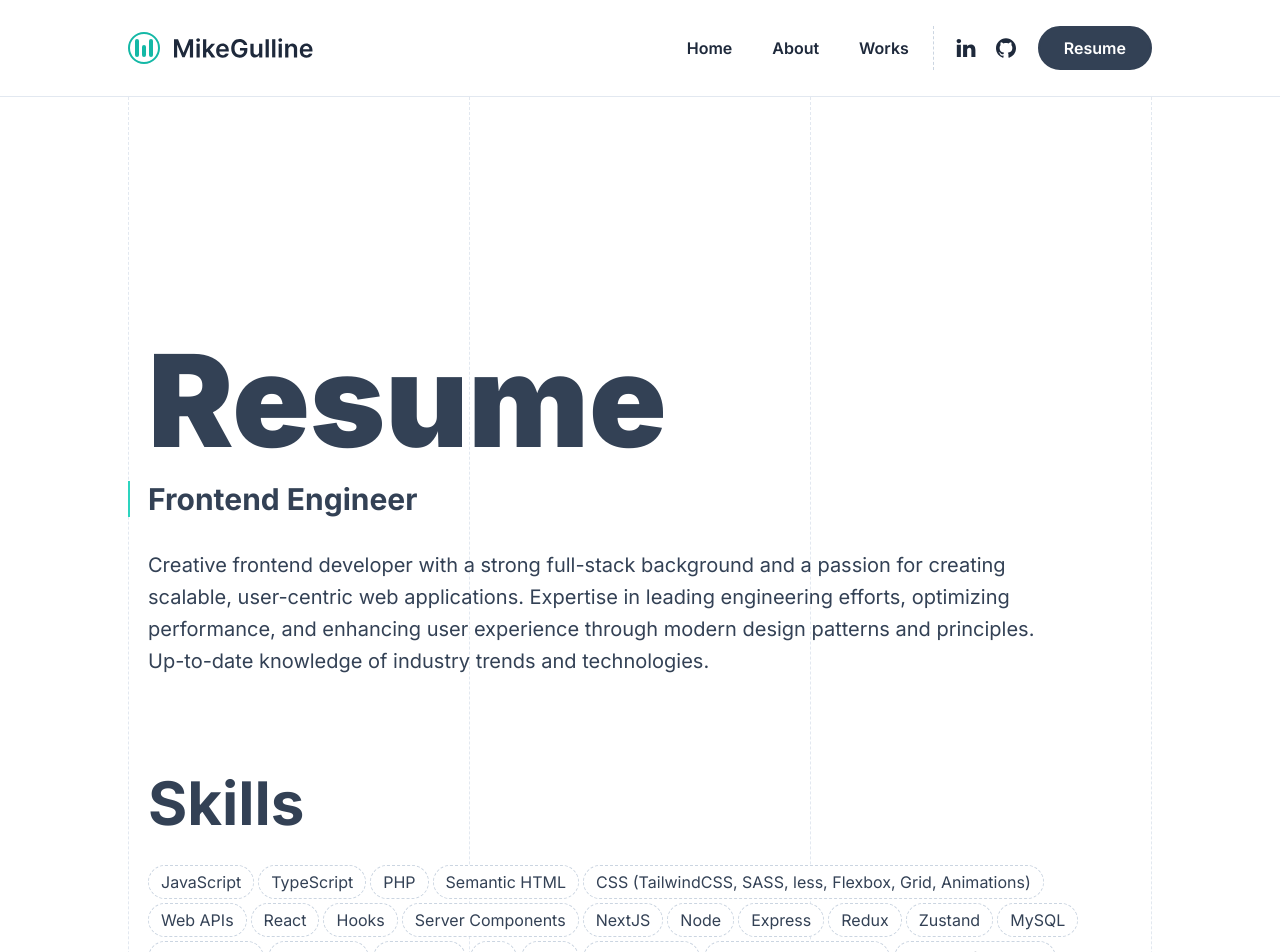
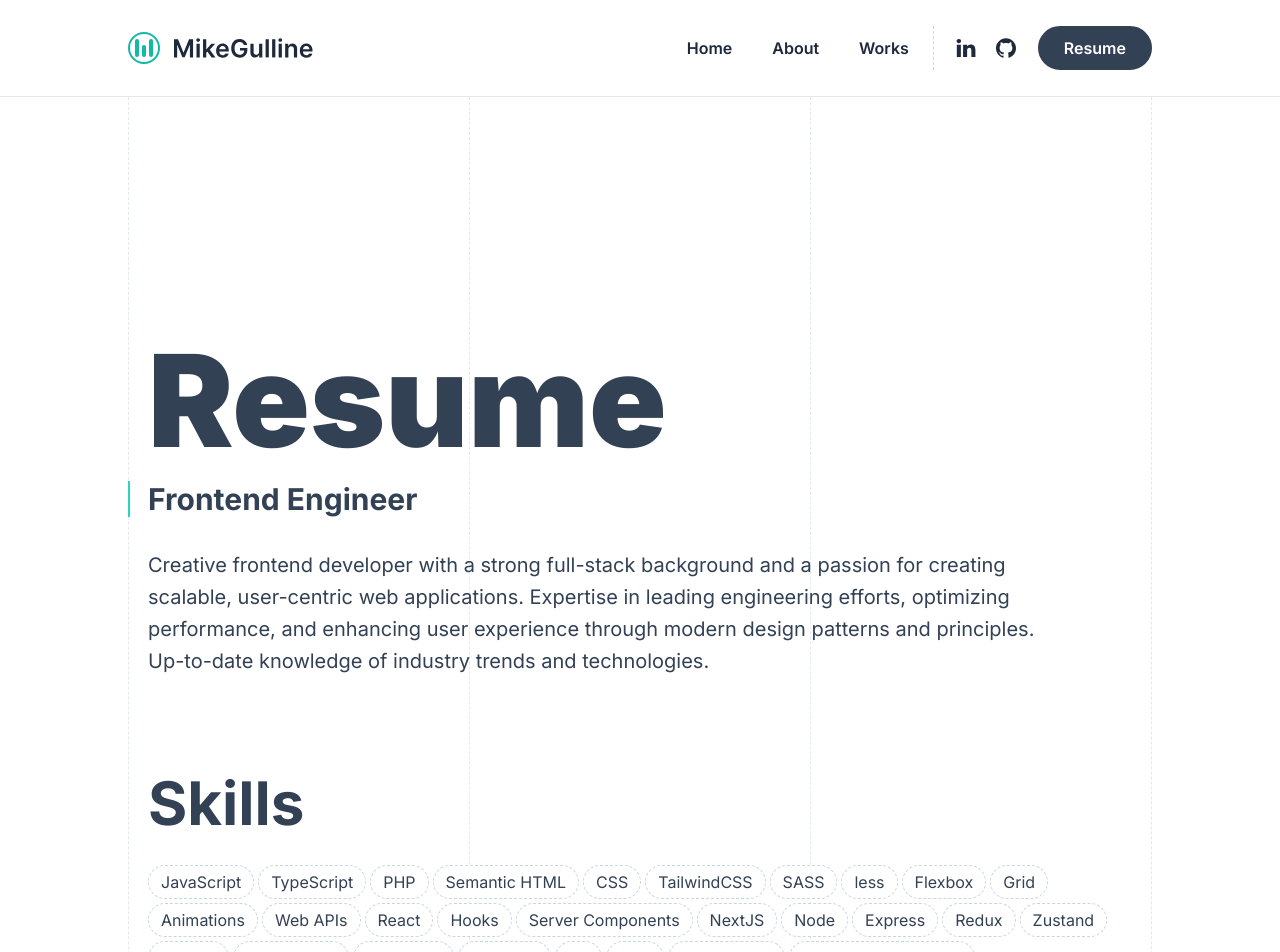
Before and after one commit to mikegulline/personal, a Next.js app: page /resume in a window 1280 px wide. Shown: the top 952 px of the page. Built offline with nearby package versions, Linux system fonts and the light colour scheme; no server answers.

Commit message:
update skills

```diff
--- a/src/app/resume/data/skills.ts
+++ b/src/app/resume/data/skills.ts
@@ -3,7 +3,13 @@ export const skills: string[] = [
   'TypeScript',
   'PHP',
   'Semantic HTML',
-  'CSS (TailwindCSS, SASS, less, Flexbox, Grid, Animations)',
+  'CSS',
+  'TailwindCSS',
+  'SASS',
+  'less',
+  'Flexbox',
+  'Grid',
+  'Animations',
   'Web APIs',
   'React',
   'Hooks',
```
